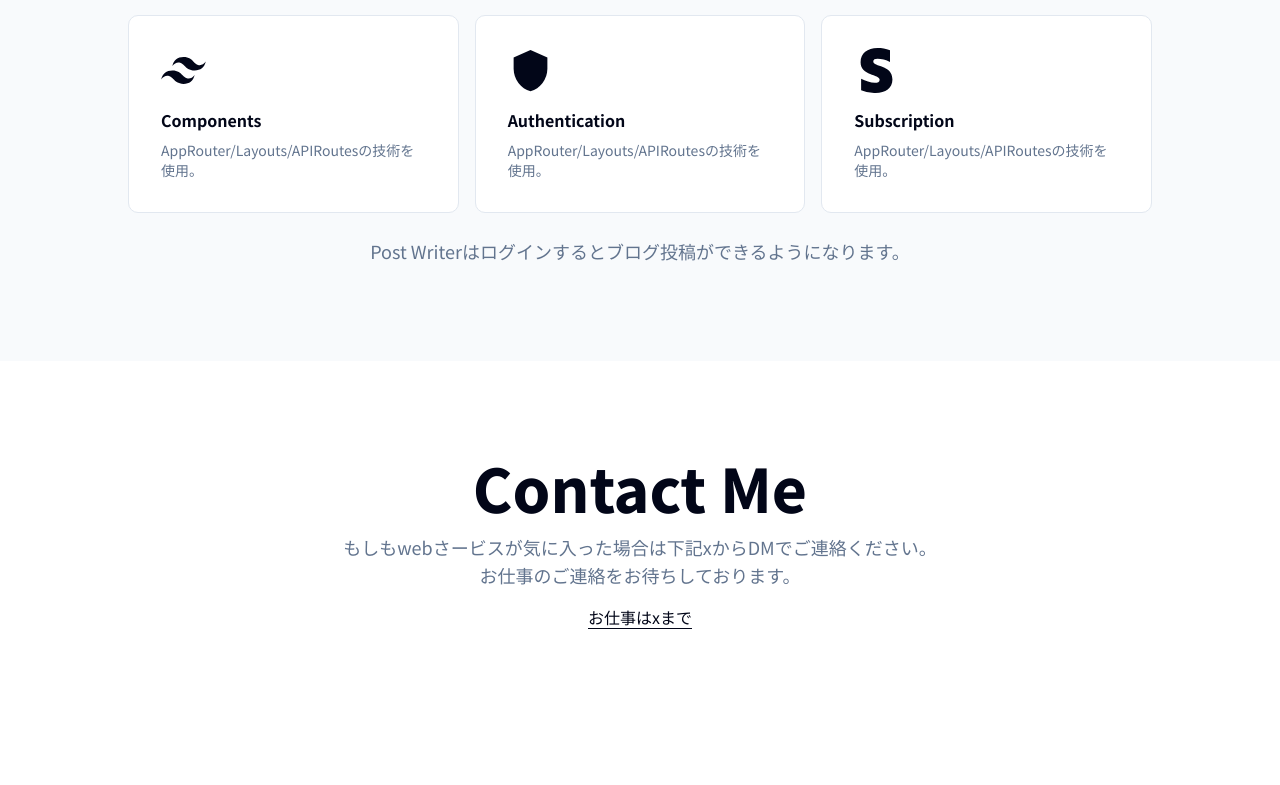
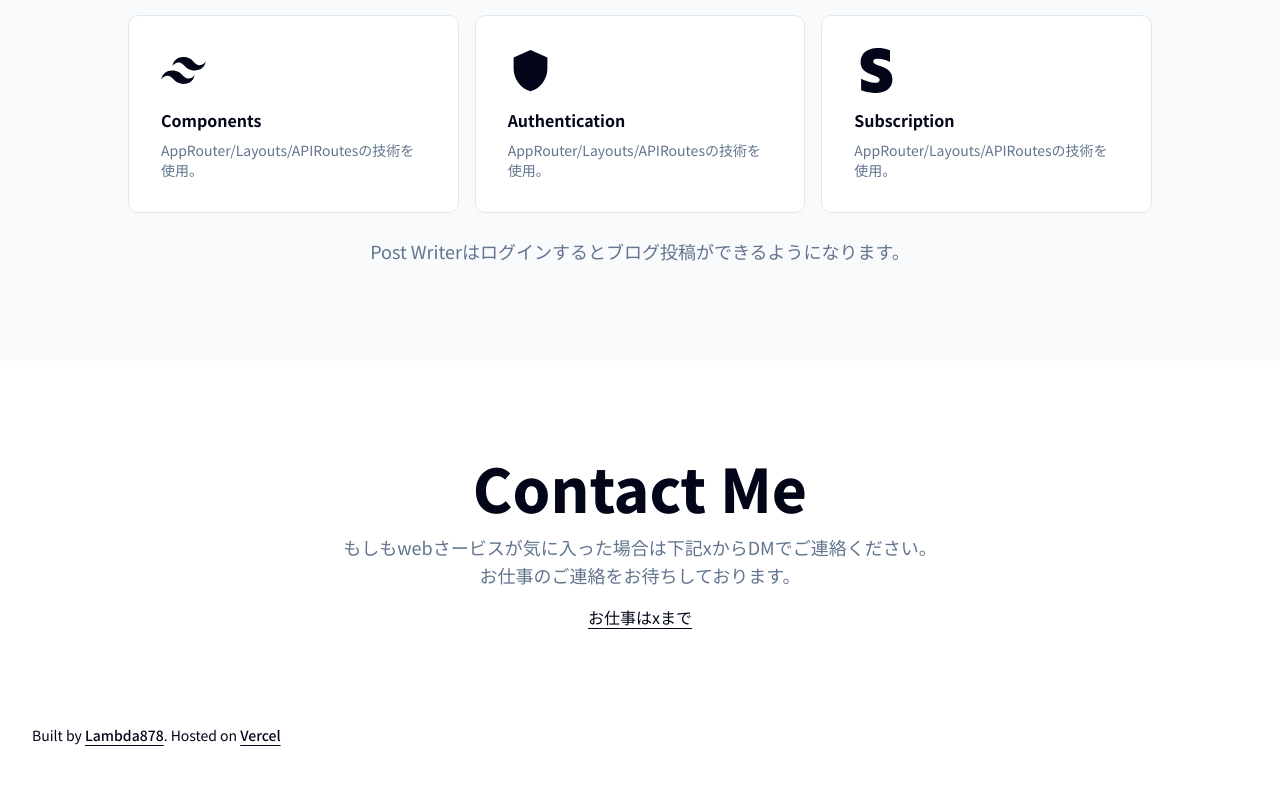
Before and after one commit to rambda02/post-writer, a Next.js app: page / in a window 1280 px wide. Shown: the part 1047-1832 px from the top of the page. Before the commit the page ends 1772 px from the top, so only its background shows below. Built offline with nearby package versions, Linux system fonts and the light colour scheme.

Commit message:
✨ フッターを追加する

```diff
--- a/src/app/(marketing)/layout.tsx
+++ b/src/app/(marketing)/layout.tsx
@@ -1,8 +1,9 @@
+import Link from "next/link";
+import { cn } from "@/lib/utils";
+import { buttonVariants } from "@/components/ui/button";
 import { MainNav } from "@/components/main-nav";
-import { buttonVariants } from "@/components/ui/button";
+import { SiteFooter } from "@/components/site-footer";
 import { marketingConfig } from "@/config/marketing";
-import { cn } from "@/lib/utils";
-import Link from "next/link";
 
 export default function MarketingLayout({
   children,
@@ -28,6 +29,7 @@ export default function MarketingLayout({
         </div>
       </header>
       <main>{children}</main>
+      <SiteFooter />
     </div>
   );
 }
--- /dev/null
+++ b/src/components/site-footer.tsx
@@ -0,0 +1,27 @@
+import Link from "next/link";
+import { siteConfig } from "@/config/site";
+
+export const SiteFooter = () => {
+  return (
+    <footer>
+      <div className="container mx-auto px-8 py-10 md:py-0 md:h-20">
+        <p className="text-center text-sm md:text-left">
+          Built by{" "}
+          <Link
+            href={siteConfig.links.x}
+            className="underline underline-offset-4 font-medium"
+          >
+            Lambda878
+          </Link>
+          . Hosted on{" "}
+          <Link
+            href="https://vercel.com"
+            className="underline underline-offset-4 font-medium"
+          >
+            Vercel
+          </Link>
+        </p>
+      </div>
+    </footer>
+  );
+};
```
